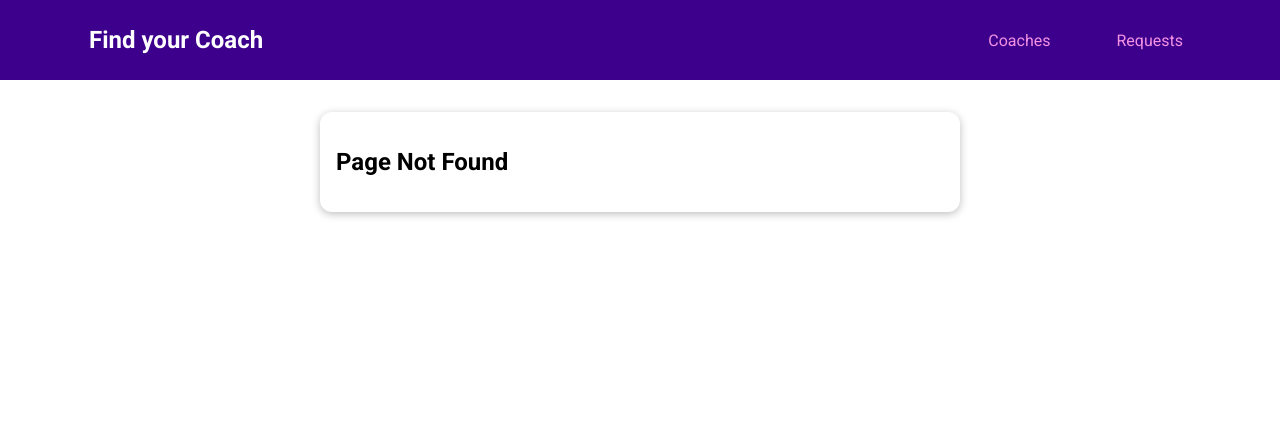
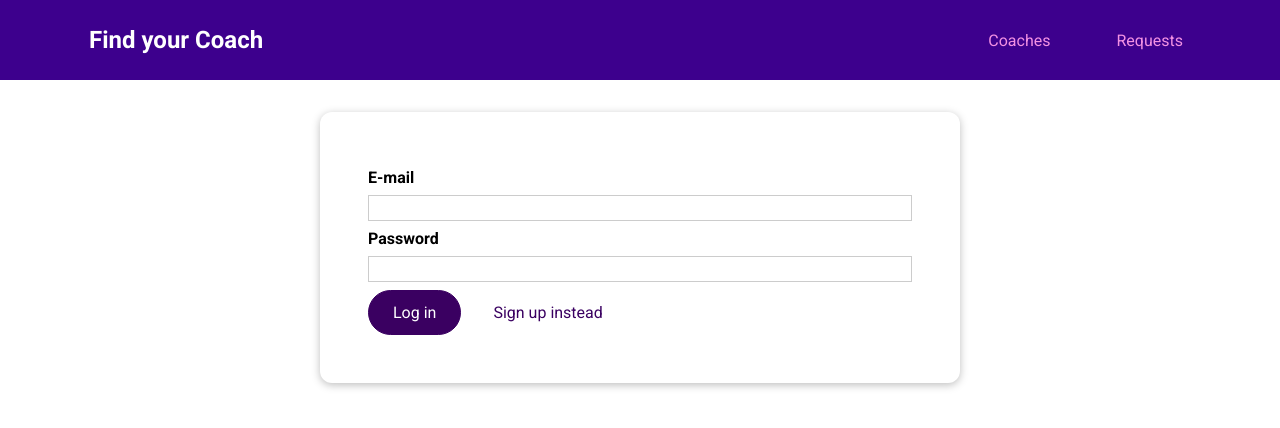
Before and after one commit to YuliiaDud/Vue.js-Find-Your-Coach, a Vue app: page /auth in a window 1280 px wide. Before the commit this address had no page. Shown: the top 428 px of the page. Built offline with nearby package versions, Linux system fonts and the light colour scheme.

Commit message:
adding authorization component

```diff
--- /dev/null
+++ b/src/pages/auth/UserAuth.vue
@@ -0,0 +1,100 @@
+<template>
+  <base-card>
+    <form @submit.prevent="submitForm">
+        <div class="form-control">
+          <label for="email">E-mail</label>
+          <input type="email" id="email" v-model.trim="email">
+        </div>
+        <div class="form-control">
+          <label for="password">Password</label>
+          <input type="password" id="password" v-model.trim="password">
+        </div>
+      <p v-if="!formIsValid">Please enter a valid password or password!</p>
+        <base-button>{{ submitButtonCaption }}</base-button>
+        <base-button type="button" mode="flat" @click="switchAuthMode">{{ switchButtonCaption }}</base-button>
+    </form>
+  </base-card>
+</template>
+
+<script>
+import BaseButton from "../../components/ui/BaseButton";
+import BaseCard from "../../components/ui/BaseCard";
+export default {
+  name: "UserAuth",
+  components: {BaseCard, BaseButton},
+  data(){
+    return{
+      email: '',
+      password: '',
+      formIsValid: true,
+      mode: 'login'
+    }
+  },
+  computed:{
+    submitButtonCaption(){
+      if(this.mode === 'login'){
+        return 'Log in';
+      }else {
+        return 'Sign up'
+      }
+    },
+    switchButtonCaption(){
+      if(this.mode === 'login'){
+        return 'Sign up instead';
+      }else {
+        return 'Log in instead'
+      }
+    }
+  },
+  methods:{
+    submitForm(){
+      this.formIsValid = true;
+      if(this.email === '' || !this.email.includes('@') || this.password.length < 6) {
+        this.formIsValid = false;
+        return;
+      }
+      // http request
+    },
+    switchAuthMode(){
+      if(this.mode === 'login'){
+        this.mode = 'signup';
+      }else {
+        this.mode = 'login';
+      }
+    }
+  }
+}
+</script>
+
+<style scoped>
+form {
+  margin: 1rem;
+  padding: 1rem;
+}
+
+.form-control {
+  margin: 0.5rem 0;
+}
+
+label {
+  font-weight: bold;
+  margin-bottom: 0.5rem;
+  display: block;
+}
+
+input,
+textarea {
+  display: block;
+  width: 100%;
+  font: inherit;
+  border: 1px solid #ccc;
+  padding: 0.15rem;
+}
+
+input:focus,
+textarea:focus {
+  border-color: #3d008d;
+  background-color: #faf6ff;
+  outline: none;
+}
+</style>
--- a/src/router.js
+++ b/src/router.js
@@ -4,6 +4,7 @@
 import CoachRegistration from "./pages/Coaches/CoachRegistration";
 import ContactCoach from "./pages/Requests/ContactCoach";
 import RequestsReceived from "./pages/Requests/RequestsReceived";
+import UserAuth from "./pages/auth/UserAuth";
 import NotFound from "./pages/NotFound";
 
 const router = createRouter({
@@ -20,6 +21,7 @@
             ]},
         {path: '/register', component: CoachRegistration},
         {path: '/requests', component: RequestsReceived},
+        {path: '/auth', component: UserAuth},
         {path: '/:notFound(.*)', component: NotFound},
     ]
 })
```
